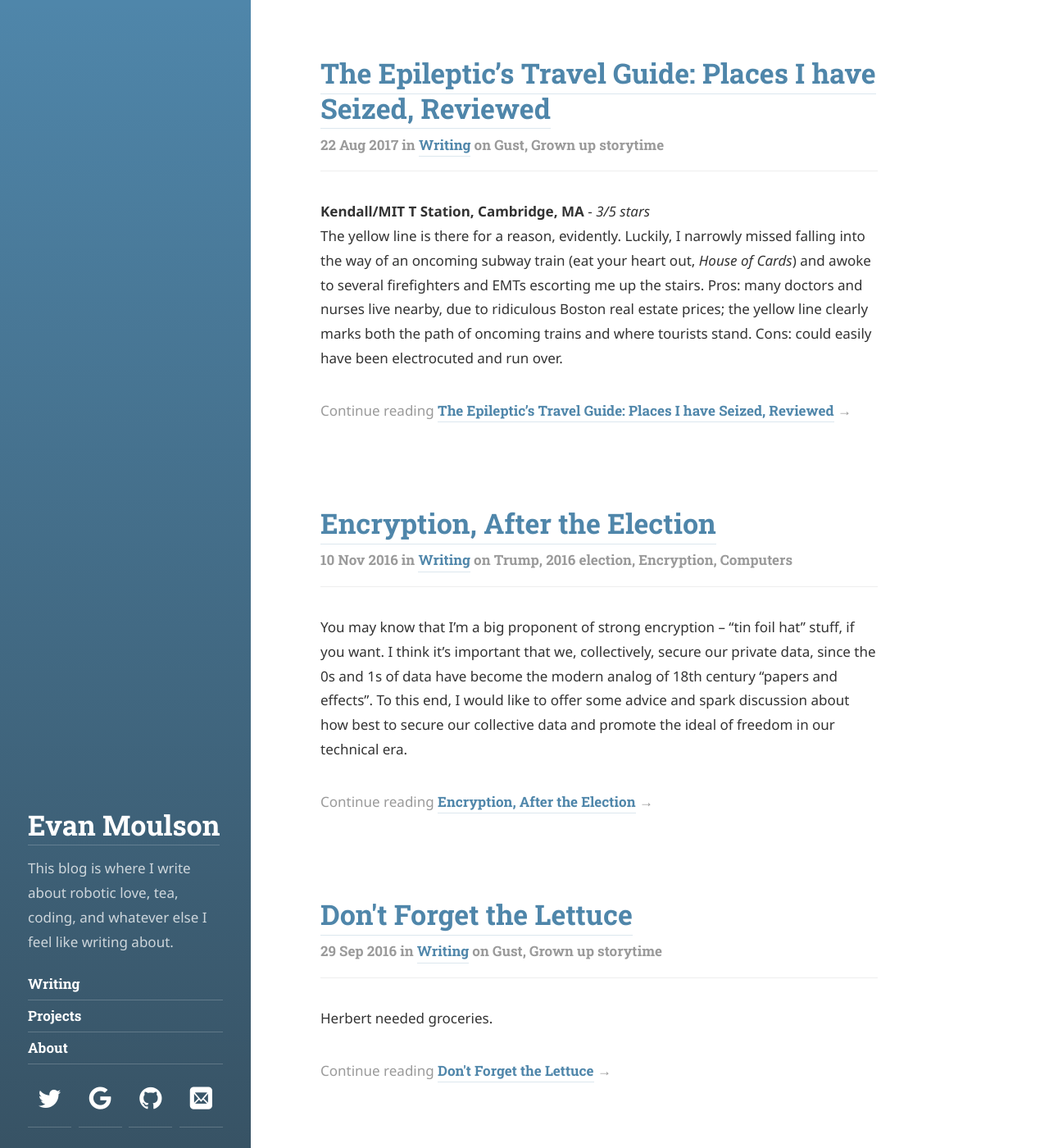
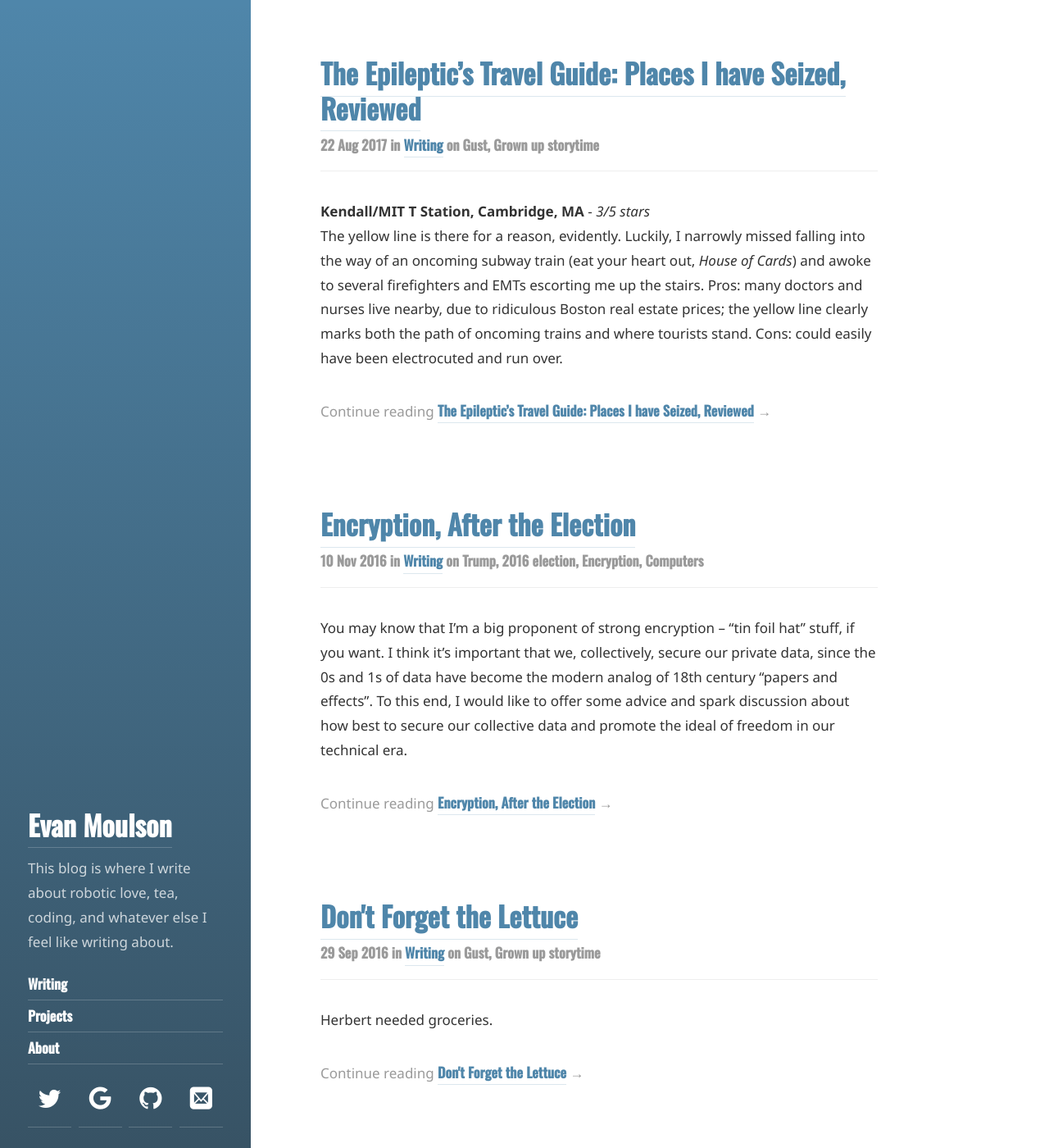
Before and after one commit to emoulson/emoulson.github.io, a Jekyll site: the page built from index.html, in a window 1280 px wide and 1400 px high. Shown: the whole window at 82% size. Built offline with Jekyll 4.4.1, drawn with Linux system fonts in a browser that asks for light colours; some web fonts are replaced; the list of posts is cut into pages by our own code.

Commit message:
Updated fonts

```diff
--- a/_config.yml
+++ b/_config.yml
@@ -31,14 +31,14 @@ image:               /hydejack/assets/img/nap.jpg
 color:               '#4f86aa'
 
 # The font used for headings. Expects a string that is a valid CSS font-family value.
-font_heading:        "'Roboto Slab', Helvetica, Arial, sans-serif"
+font_heading:        "'Oswald', Helvetica, Arial, sans-serif"
 
 # The text font. Expects a string that is a valid CSS font-family value.
 font:                "'Noto Sans', Helvetica, Arial, sans-serif"
 
 # The string encoding what fonts to fetch from Google Fonts.
 # See: https://qwtel.com/hydejack/docs/configuration/
-google_fonts:        Roboto+Slab:700|Noto+Sans:400,400i,700,700i
+google_fonts:        Oswald:500|Noto+Sans:400,400i,700,700i
 
 # If you do not use a Google Fonts, uncomment the line below
 # no_google_fonts:     true
```
